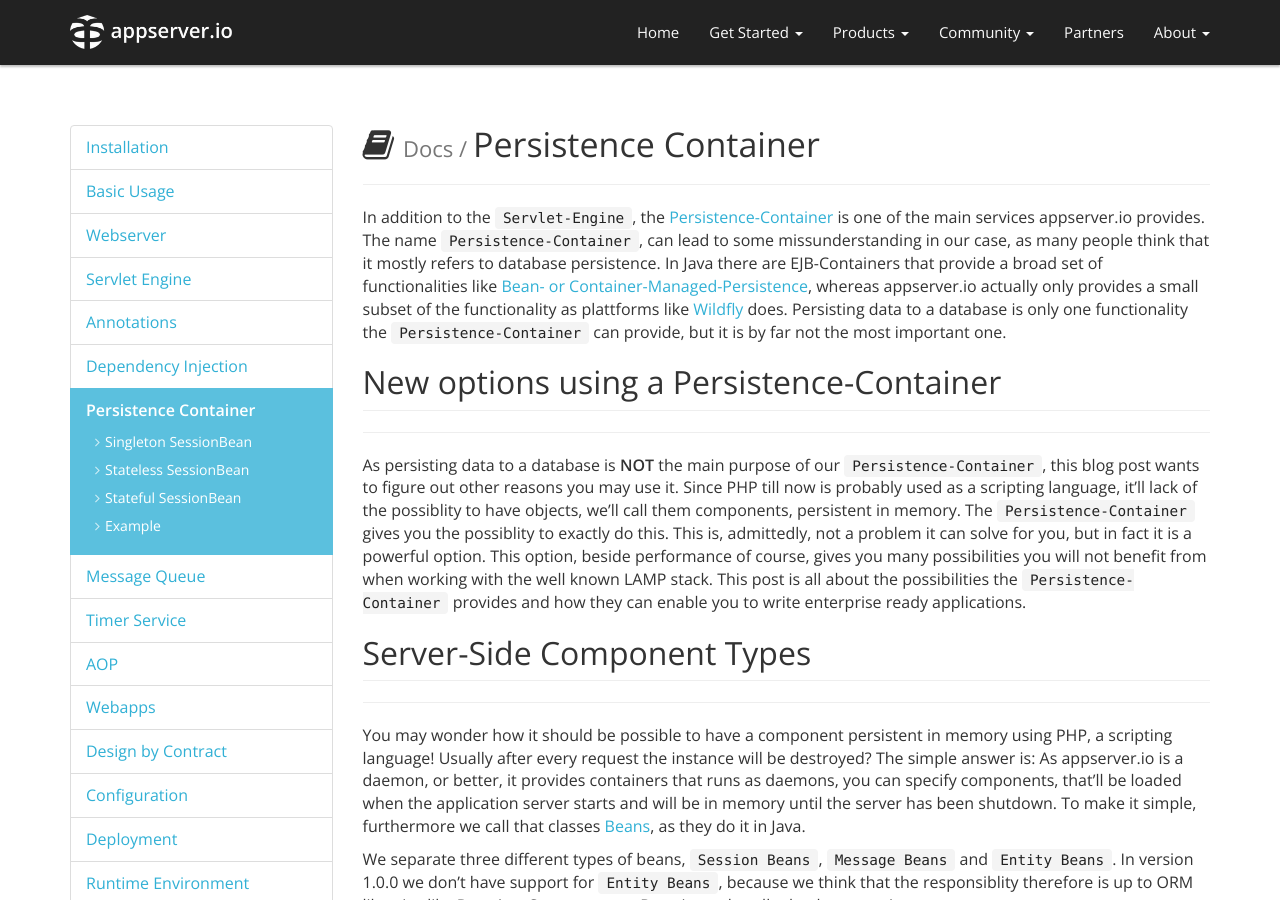
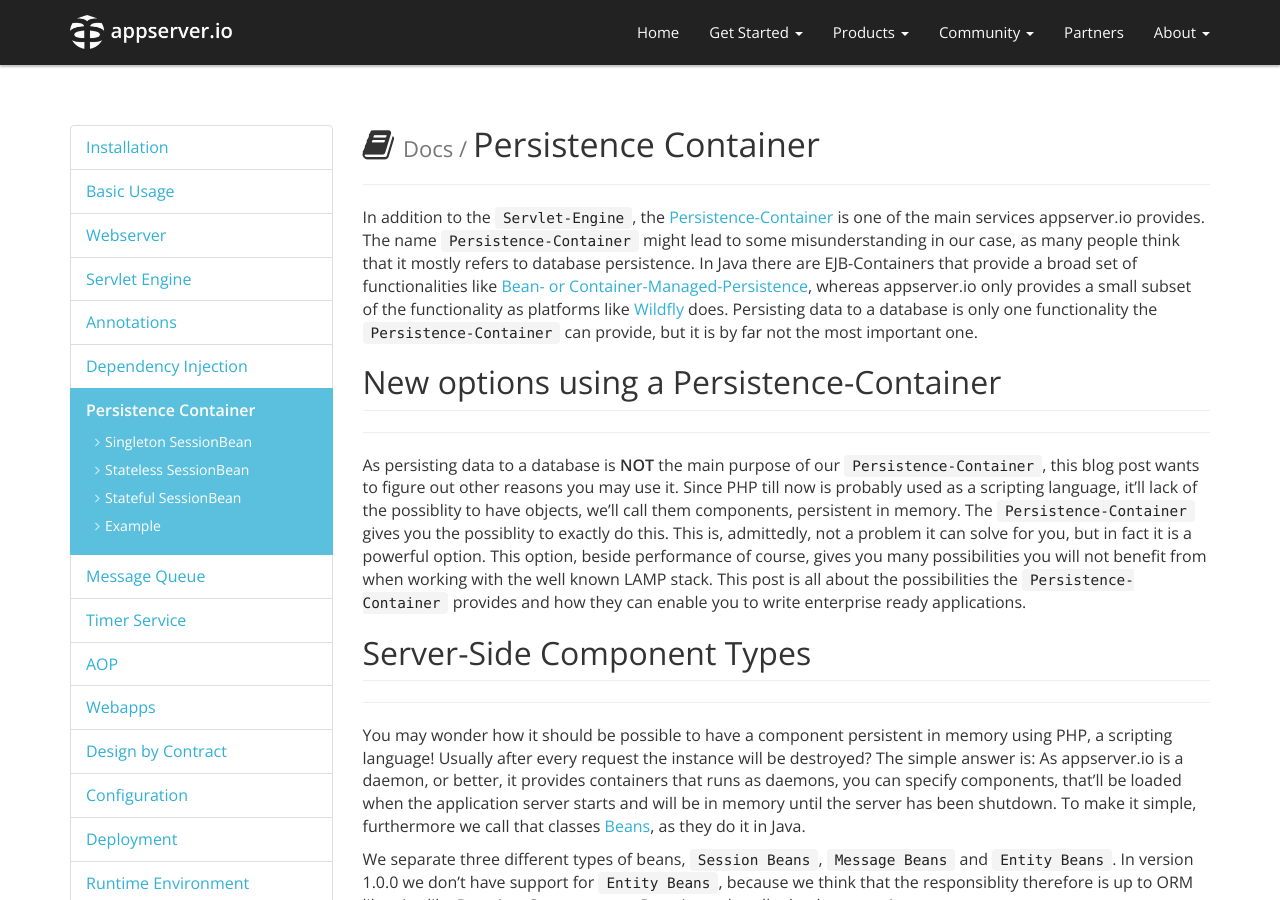
Before and after one commit to appserver-io/appserver, a Jekyll site: the page built from _docs/persistence-container.md, in a window 1280 px wide and 900 px high. Built offline with Jekyll 4.4.1, drawn with Linux system fonts in a browser that asks for light colours; nearby versions of some CDN libraries; library files that are not in the unit come from our copies; Markdown is read by kramdown in place of the engine named in the settings.

Commit message:
Update persistence-container.md

```diff
--- a/_docs/persistence-container.md
+++ b/_docs/persistence-container.md
@@ -17,7 +17,7 @@
 permalink: /get-started/documentation/persistence-container.html
 ---
 
-In addition to the `Servlet-Engine`, the [Persistence-Container](<{{ "/get-started/documentation/persistence-container.html" | prepend: site.baseurl }}>) is one of the main services appserver.io provides. The name `Persistence-Container`, can lead to some missunderstanding in our case, as many people think that it mostly refers to database persistence. In Java there are EJB-Containers that provide a broad set of functionalities like [Bean- or Container-Managed-Persistence](http://en.wikipedia.org/wiki/Enterprise_JavaBeans), whereas appserver.io actually only provides a small subset of the functionality as plattforms like [Wildfly](http://en.wikipedia.org/wiki/WildFly) does. Persisting data to a database is only one functionality the `Persistence-Container` can provide, but it is by far not the most important one.
+In addition to the `Servlet-Engine`, the [Persistence-Container](<{{ "/get-started/documentation/persistence-container.html" | prepend: site.baseurl }}>) is one of the main services appserver.io provides. The name `Persistence-Container` might lead to some misunderstanding in our case, as many people think that it mostly refers to database persistence. In Java there are EJB-Containers that provide a broad set of functionalities like [Bean- or Container-Managed-Persistence](http://en.wikipedia.org/wiki/Enterprise_JavaBeans), whereas appserver.io only provides a small subset of the functionality as platforms like [Wildfly](http://en.wikipedia.org/wiki/WildFly) does. Persisting data to a database is only one functionality the `Persistence-Container` can provide, but it is by far not the most important one.
 
 ## New options using a Persistence-Container
 ***
```
